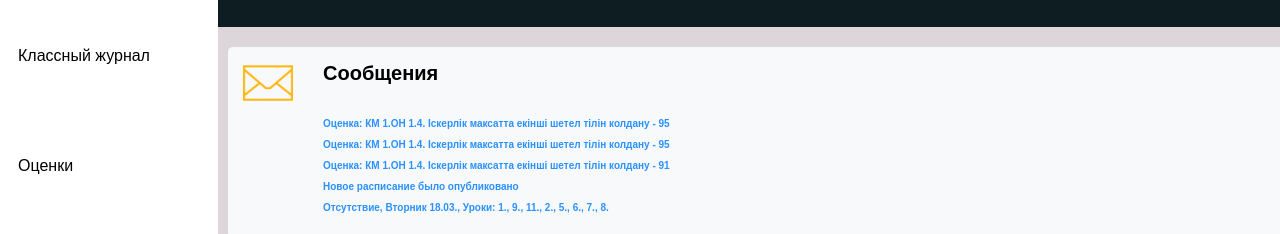
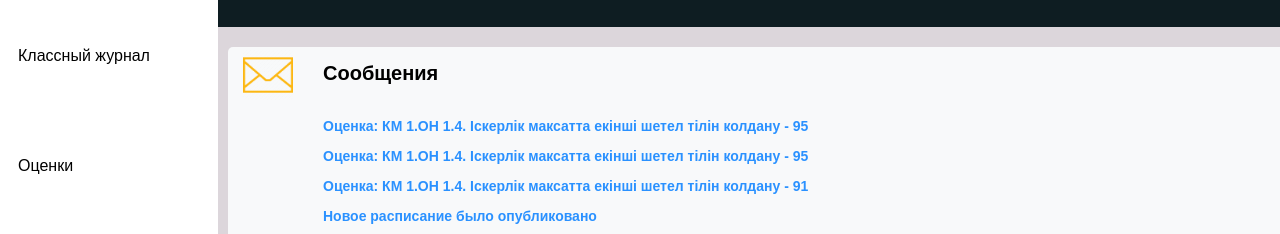
Before and after one commit to iLnaz5r/edupage, a plain HTML site: page index.html in a window 1280 px wide. Shown: the part 323-557 px from the top of the page. Drawn offline with Linux system fonts and the light colour scheme.

Commit message:
Add files via upload

```diff
--- a/index.html
+++ b/index.html
@@ -131,11 +131,11 @@
             border-radius: 5px;
         }
         .main1 img{
-            margin-top: -120px;
+            margin-top: -180px;
         }
         .main1-text p{
-            width: 350px;
-            font-size: 10px;
+            width: 500px;
+            font-size: 14px;
             color: rgb(42, 145, 255);
         }
 
```
